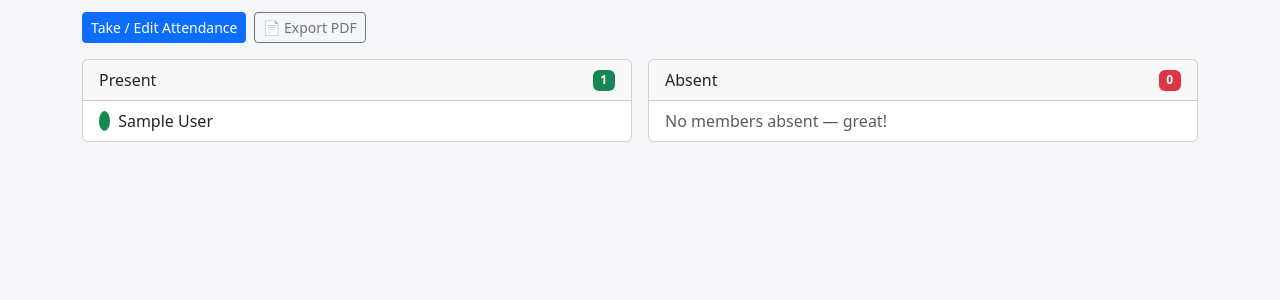
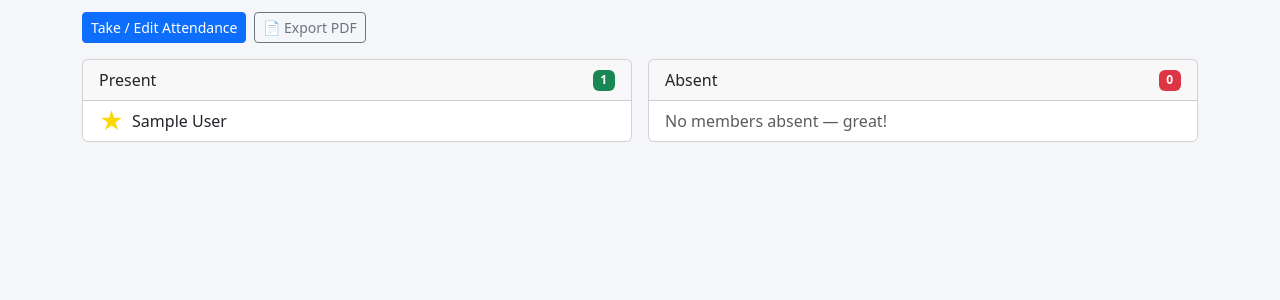
Before and after one commit to evanlow/shephard, a Flask app: page /reports?event_id=1 in a window 1280 px wide. Shown: the part 385-685 px from the top of the page. Run offline with Flask 3, Linux system fonts and the light colour scheme; a user stored in the database is signed in; tables that the repository leaves empty hold one stand-in row (values such as "Sample post").

Commit message:
feat: replace presence/absence circles with star and cross icons in reports
- Present: gold star (★) replacing green circle badge
- Absent: hotpink cross (✕) replacing red circle badge

```diff
--- a/app/templates/ui/reports.html
+++ b/app/templates/ui/reports.html
@@ -77,7 +77,7 @@
       <ul class="list-group list-group-flush">
         {% for m in status.present_members %}
         <li class="list-group-item d-flex align-items-center gap-2">
-          <span class="badge bg-success rounded-circle p-1">&nbsp;</span>
+          <span style="color: gold; font-size: 1.5rem; line-height: 1;">&#9733;</span>
           {{ m.name }}
         </li>
         {% else %}
@@ -97,7 +97,7 @@
       <ul class="list-group list-group-flush">
         {% for m in status.absent_members %}
         <li class="list-group-item d-flex align-items-center gap-2">
-          <span class="badge bg-danger rounded-circle p-1">&nbsp;</span>
+          <span style="color: hotpink; font-size: 1.1rem; line-height: 1; font-weight: bold;">&#10005;</span>
           {{ m.name }}
         </li>
         {% else %}
```
